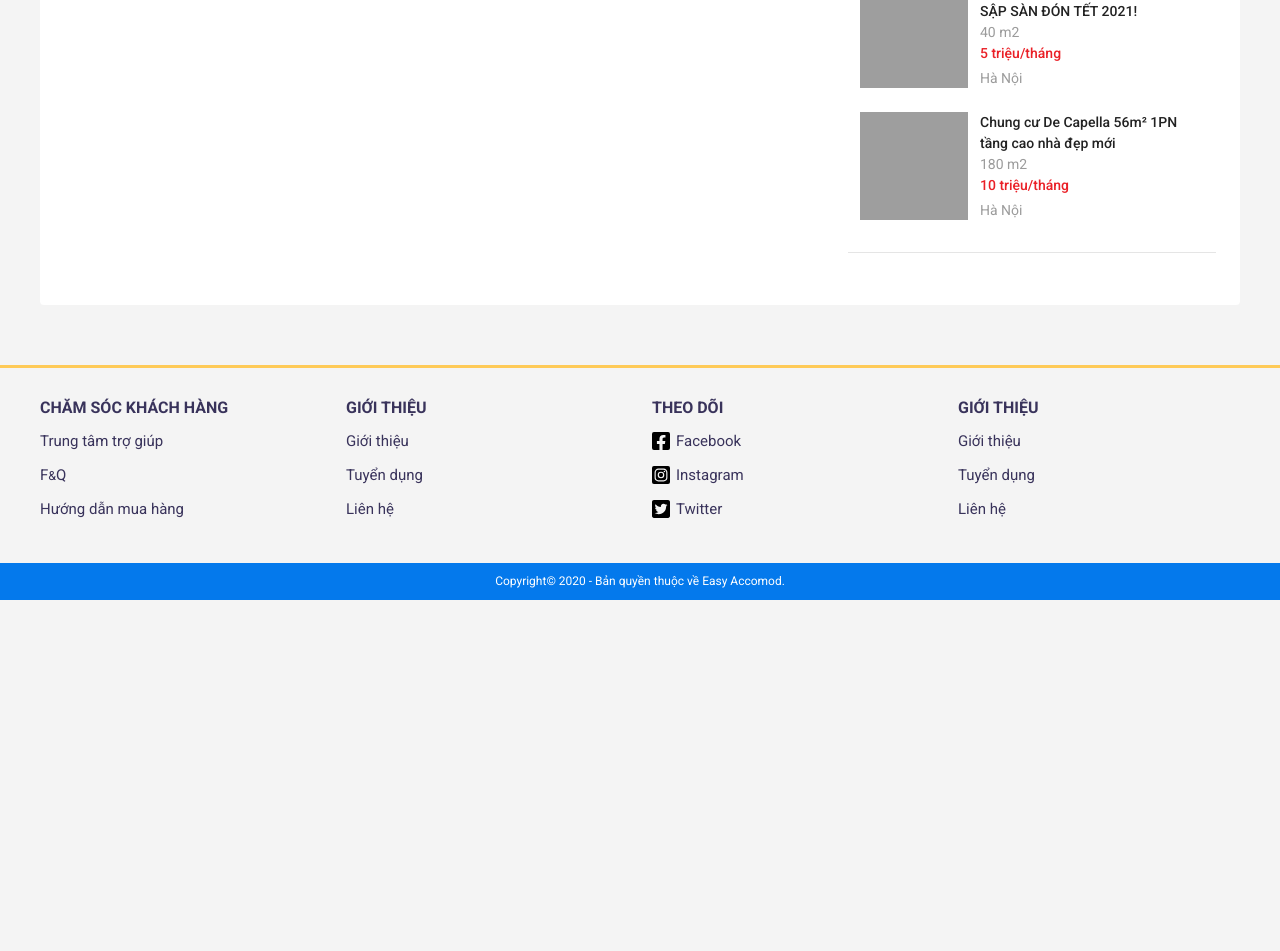
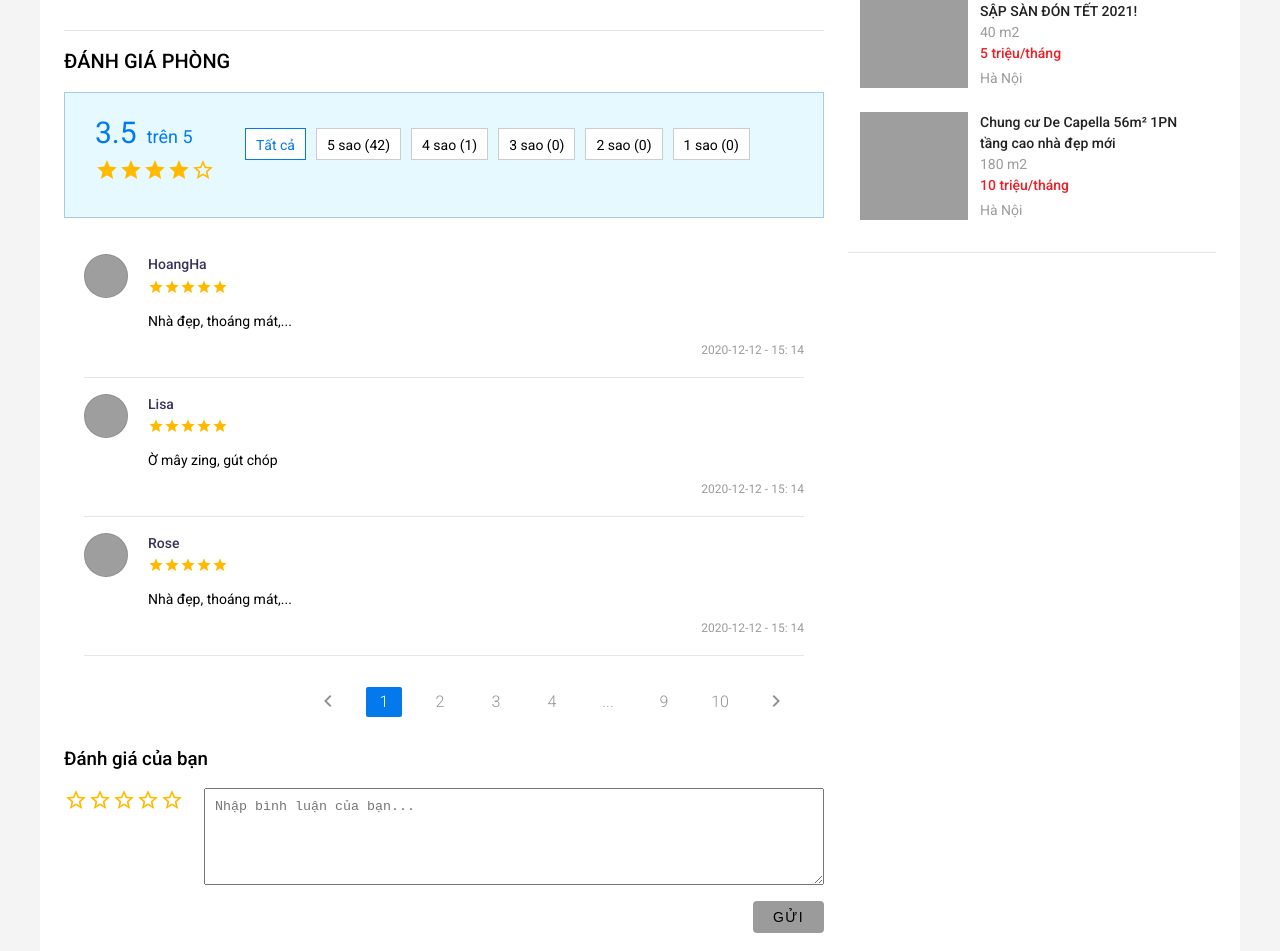
Before and after one commit to hoangha1998/easyaccomod-frontend-new, a React (Create React App) app: page /rooms/1 in a window 1280 px wide. Shown: the part 1121-2072 px from the top of the page. Before the commit the page ends 1721 px from the top, so only its background shows below. Built offline with nearby package versions, Linux system fonts and the light colour scheme; grey boxes are pictures that could not be loaded.

Commit message:
update detail room page rating

```diff
--- /dev/null
+++ b/src/components/RattingStarts/RatingStars.scss
@@ -0,0 +1,14 @@
+@import "../../assets/css/_vars";
+@import "../../assets/css/_mixin";
+
+.rating__starts {
+  display: flex;
+  color: $yellow-color;
+  cursor: default;
+
+  @include breakpoint-down(small) {
+    .rating__start i{
+      font-size: 1.25rem;
+    }
+  }
+}
--- /dev/null
+++ b/src/components/RattingStarts/RattingStars.js
@@ -0,0 +1,62 @@
+import React from 'react';
+import PropTypes from 'prop-types';
+import './RatingStars.scss'
+
+RattingStars.propTypes = {
+  score: PropTypes.number.isRequired
+};
+
+RattingStars.defaultProps = {
+  score: 0
+}
+
+function RattingStars({score}) {
+  const stars = [];
+
+  let starFull = Math.floor(score);
+  let starHalf = 0;
+
+
+  let i = 0;
+
+  for(i ; i< starFull; i++) {
+    stars.push(
+      <div className="rating__start">
+        <i className="material-icons">star</i>
+      </div>
+    )
+  }
+
+
+  let decimal = score - starFull;
+
+  if (decimal !== 0) {
+    stars.push(
+      <div className="rating__start">
+        <i className="material-icons">star_half</i>
+      </div>
+    );
+
+    starHalf = 1;
+  }
+
+
+  let starBorder = 5 - starHalf -starFull;
+
+  for (i=0; i < starBorder; i++) {
+    stars.push(
+      <div className="rating__start">
+        <i className="material-icons">star_border</i>
+      </div>
+    )
+  }
+
+
+  return (
+    <div className="rating__starts">
+      {stars}
+    </div>
+  );
+}
+
+export default RattingStars;
--- /dev/null
+++ b/src/components/UserRating/UserRating.js
@@ -0,0 +1,27 @@
+import React from 'react';
+import './UserRating.scss'
+import RattingStars from "../RattingStarts/RattingStars";
+
+
+function UserRating(props) {
+  return (
+    <div className="user-rating">
+      <h3 className="user-rating__title">
+       Đánh giá của bạn
+      </h3>
+      <div className="user-rating__wrapper">
+        <div className="user-rating-star">
+          <RattingStars score={0}/>
+        </div>
+        <form className="user-rating-form">
+          <div className="input-group">
+            <textarea rows="5" type="text" className="" placeholder="Nhập bình luận của bạn..."/>
+            <button>Gửi</button>
+          </div>
+        </form>
+      </div>
+    </div>
+  );
+}
+
+export default UserRating;
--- /dev/null
+++ b/src/components/UserRating/UserRating.scss
@@ -0,0 +1,58 @@
+@import "../../assets/css/_mixin";
+
+.user-rating {
+
+  &__title {
+    font-weight: 500;
+  }
+
+  &__wrapper {
+    display: flex;
+
+    @include breakpoint-down(small) {
+      display: block;
+
+      .user-rating-star {
+        margin-left: 20px;
+        margin-bottom: 10px;
+
+        i {
+          font-size: 1.65rem;
+        }
+      }
+    }
+
+    .user-rating-form {
+      margin-left: 20px;
+      margin-bottom: 20px;
+      flex-grow: 1;
+      text-align: right;
+
+      textarea {
+        width: 100%;
+        display: block;
+        margin-bottom: 16px;
+        outline: none;
+        padding: 10px;
+      }
+
+      button {
+        background-color: #9b9b9b;
+        border: 0;
+        padding: 8px 20px;
+        text-transform: uppercase;
+        font-size: 0.875rem;
+        font-weight: 500;
+        letter-spacing: 1.4px;
+        border-radius: 4px;
+        cursor: pointer;
+        outline: none;
+
+        &:hover {
+          background-color: #0479ec;
+          color: #ffffff;
+        }
+      }
+    }
+  }
+}
--- a/src/pages/RoomDetail/RoomsDetail.js
+++ b/src/pages/RoomDetail/RoomsDetail.js
@@ -7,6 +7,8 @@ import {Link} from "react-router-dom";
 import RoomOwner from "./__components/RoomOwner/RoomOwner";
 import RoomRelate from "./__components/RoomRelate/RoomRelate";
 import bannerImg from "../../assets/images/banner-sidebar.png"
+import RoomRating from "./__components/RoomRating/RoomRating";
+import UserRating from "../../components/UserRating/UserRating";
 
 
 
@@ -137,6 +139,10 @@ function RoomsDetail(props) {
                   </div>
 
                 </div>
+
+                <RoomRating/>
+
+                <UserRating/>
               </div>
 
             </div>
--- a/src/pages/RoomDetail/__components/RoomOwner/RoomOwner.js
+++ b/src/pages/RoomDetail/__components/RoomOwner/RoomOwner.js
@@ -16,7 +16,7 @@ function RoomOwner(props) {
 
       <Link className="link-to-profile">Xem trang</Link>
 
-      <Link className="contact">
+      <Link className="contact" to="">
         <i className="material-icons">call</i>
         <span>0836861282</span>
       </Link>
--- /dev/null
+++ b/src/pages/RoomDetail/__components/RoomRating/RoomRating.js
@@ -0,0 +1,93 @@
+import React from 'react';
+import './RoomRating.scss';
+import {Link} from "react-router-dom";
+import RattingStars from "../../../../components/RattingStarts/RattingStars";
+import Pagination from "../../../../components/Pagination/Pagination";
+
+function RoomRating(props) {
+  const commentList = [
+    {
+      user: "HoangHa",
+      avatarUrl: 'https://encrypted-tbn0.gstatic.com/images?q=tbn:ANd9GcS1EtqQ3Nb7C1hX3EJnpT8ggARy1L5Xp7mGfw&usqp=CAU',
+      content: 'Nhà đẹp, thoáng mát,...',
+      rating: '5',
+      created: '2020-12-12 - 15: 14'
+    },
+
+    {
+      user: "Lisa",
+      avatarUrl: 'https://i.pinimg.com/originals/47/48/ce/4748ce0117763cfe2f48f3221583a420.jpg',
+      content: 'Ờ mây zing, gút chóp',
+      rating: '5',
+      created: '2020-12-12 - 15: 14'
+    },
+
+    {
+      user: "Rose",
+      avatarUrl: 'https://i.pinimg.com/originals/18/1c/d4/181cd43f12485924175a6f397ed26a5d.jpg',
+      content: 'Nhà đẹp, thoáng mát,...',
+      rating: '5',
+      created: '2020-12-12 - 15: 14'
+    },
+  ];
+
+  return (
+    <div className="room-rating">
+      <h3 className="room-rating__title">
+        Đánh giá phòng
+      </h3>
+      <div className="room-rating__wrapper">
+        <div className="room-rating-overview__briefing">
+          <div className="room-rating-overview__score-wrapper">
+            <span className="room-rating-overview__rating-score">3.5</span>
+            <span className="room-rating-overview__rating-score-out-of">trên 5</span>
+          </div>
+          <div className="room-rating-overview__stars">
+           <RattingStars score={4} />
+          </div>
+        </div>
+
+        <div className="room-rating-overview__filters">
+          <div className="room-rating-overview__filter room-rating-overview__filter--active">Tất cả</div>
+
+          <div className="room-rating-overview__filter">5 sao (42)</div>
+
+          <div className="room-rating-overview__filter">4 sao (1)</div>
+
+          <div className="room-rating-overview__filter">3 sao (0)</div>
+
+          <div className="room-rating-overview__filter">2 sao (0)</div>
+
+          <div className="room-rating-overview__filter">1 sao (0)</div>
+        </div>
+      </div>
+
+      <div className="room-rating__list">
+        <div className="room-rating-comment-list">
+          {
+            commentList.map((item, index) =>(
+              <div className="room-rating-comment-item" key={index}>
+                <div className="room-rating-comment-item__avatar" style={{backgroundImage: `url(${item.avatarUrl})`}}></div>
+                <div className="room-rating-comment-item__main">
+                  <Link className="room-rating-comment-item__author-name" to="">{item.user}</Link>
+                  <div className="room-rating-comment-item__rating">
+                    <RattingStars score={item.rating}/>
+                  </div>
+                  <div className="room-rating-comment-item__content">{item.content}</div>
+                  <div className="room-rating-comment-item__created">{item.created}</div>
+                </div>
+
+              </div>
+            ))
+          }
+        </div>
+
+        <div className="room-rating-comment-pagination">
+          <Pagination/>
+        </div>
+      </div>
+    </div>
+  );
+}
+
+export default RoomRating;
--- /dev/null
+++ b/src/pages/RoomDetail/__components/RoomRating/RoomRating.scss
@@ -0,0 +1,122 @@
+@import "../../../../assets/css/_vars";
+@import "../../../../assets/css/_mixin";
+
+.room-rating {
+  border-top: 1px solid $black-color-light;
+  margin-top: 40px;
+
+
+  &__title {
+    font-size: 1.25rem;
+    font-weight: 500;
+    text-transform: uppercase;
+  }
+
+  &__wrapper {
+    display: flex;
+    padding: 30px;
+    border: 1px solid #a3ccec;
+    background-color: rgba(193, 240, 255, 0.4);
+
+    @include breakpoint-down(small) {
+      padding: 20px;
+    }
+  }
+
+  &-overview {
+
+    &__briefing {
+      margin-right: 1.875rem;
+    }
+
+    &__score-wrapper {
+      color: $primary-color;
+      font-size: 1.125rem;
+    }
+
+    &__rating-score {
+      font-size: 1.875rem;
+      margin-right: 10px;
+    }
+
+    &__stars {
+      margin-top: 10px;
+    }
+
+    &__filters {
+      display: flex;
+      flex-wrap: wrap;
+    }
+
+    &__filter {
+      padding: 6px 10px;
+      border: 1px solid rgba(0, 0, 0, 0.2);
+      margin: 5px 10px 5px 0;
+      font-size: 0.875rem;
+      height: 2rem;
+      background-color: $white-color;
+      cursor: pointer;
+
+      &--active {
+        border-color: $primary-color;
+        color: $primary-color;
+      }
+    }
+  }
+
+  &__list {
+    margin-top: 20px;
+    padding: 0 20px;
+  }
+}
+
+.room-rating-comment-item {
+  display: flex;
+  border-bottom: 1px solid $black-color-light;
+  padding: 16px 0;
+
+  &__avatar {
+    height: 44px;
+    width: 44px;
+    background: #9b9b9b no-repeat center;
+    background-size: cover;
+    border-radius: 50%;
+    margin-right: 20px;
+    border: 1px solid $black-color-light
+  }
+
+  &__main {
+    flex-grow: 1;
+    font-size: 0.875rem;
+  }
+
+  &__author-name {
+    color: $title-color;
+    font-weight: 500;
+    display: inline-block;
+    margin-bottom: 4px;
+  }
+
+  &__rating {
+    i {
+      font-size: 1rem;
+    }
+  }
+
+  &__content {
+    margin: 10px 0 8px;
+  }
+
+  &__created {
+    text-align: right;
+    font-size: 0.75rem;
+    color: #9b9b9b;
+  }
+}
+
+.room-rating-comment-pagination {
+  margin-top: 20px;
+  margin-bottom: 20px;
+  display: flex;
+  justify-content: flex-end;
+}
```
Also changed, not shown: src/pages/RoomDetail/__components/RoomComment/RoomComment.js (deleted, +0 -12 lines), src/pages/RoomDetail/__components/RoomComment/RoomComment.scss (deleted), 1 other file (tests, documents, lock files or other folders).
